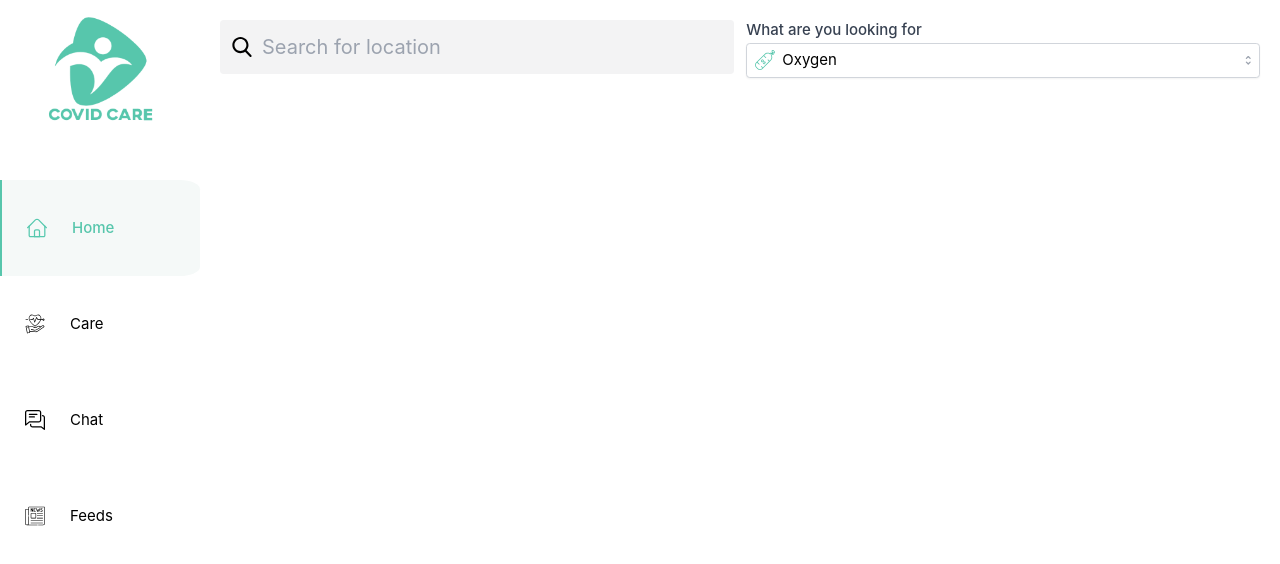
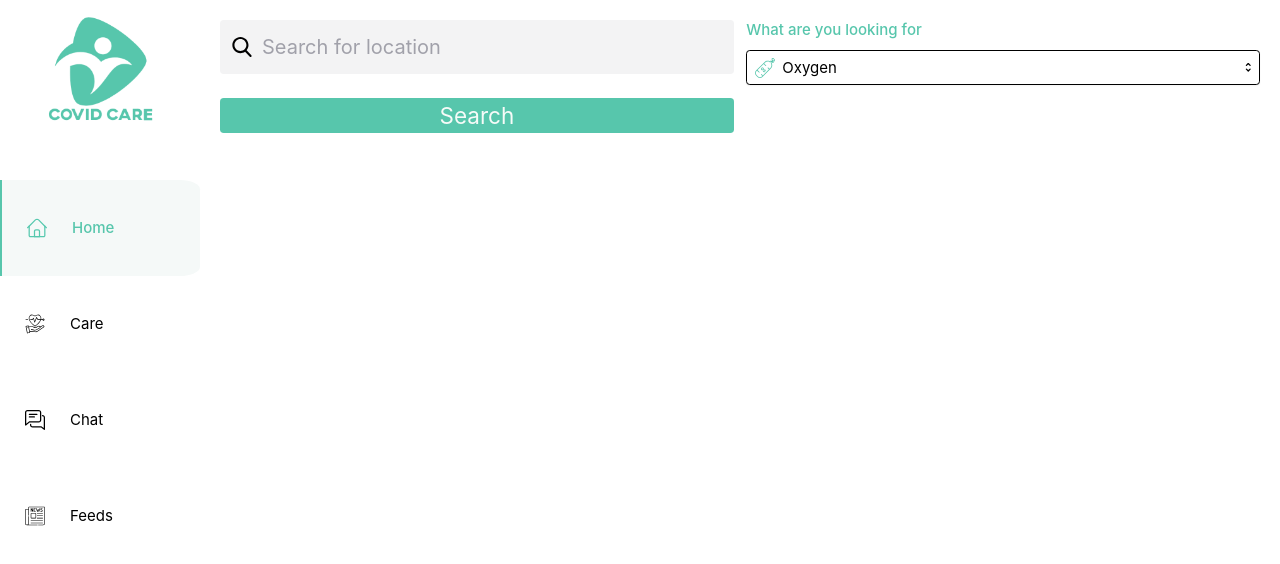
Before and after one commit to tanweer919/covidcare, a Next.js app: page / in a window 1280 px wide. Shown: the top 564 px of the page. Built offline with nearby package versions, Linux system fonts and the light colour scheme.

Commit message:
Corrected issue with location autocomplete and added search button

```diff
--- a/pages/index.tsx
+++ b/pages/index.tsx
@@ -1,6 +1,7 @@
 import Layout from "../src/components/Layout";
 import SearchBox from "../src/components/SearchBox";
 import ResourceSelect from "../src/components/ResourceSelect";
+import SearchButton from "../src/components/SearchButton";
 const Home = (): JSX.Element => {
   return (
     <Layout selectedKey={0}>
@@ -11,6 +12,7 @@ const Home = (): JSX.Element => {
         <div className="grid grid-cols-1 md:grid-cols-2 gap-y-5 gap-5">
           <SearchBox />
           <ResourceSelect />
+          <SearchButton />
         </div>
       </section>
     </Layout>
--- a/src/components/ResourceSelect.tsx
+++ b/src/components/ResourceSelect.tsx
@@ -41,14 +41,14 @@ const ResourceSelect = (): JSX.Element => {
     <div>
       <label
         id="listbox-label"
-        className="block text-2xl font-medium text-gray-700"
+        className="block text-2xl font-medium text-primary mb-4"
       >
         What are you looking for
       </label>
       <div className="mt-1 relative" ref={box}>
         <button
           type="button"
-          className="h-14 relative w-full bg-white border border-gray-300 rounded-md shadow-sm pl-3 pr-10 py-2 text-left cursor-default focus:outline-none focus:ring-1 focus:ring-indigo-500 focus:border-indigo-500"
+          className="h-14 relative w-full bg-white border border-gray-300 rounded-md shadow-sm pl-3 pr-10 py-2 text-left cursor-default focus:outline-none focus:ring-1 focus:ring-indigo-500 focus:border-secondary"
           aria-haspopup="listbox"
           aria-expanded="true"
           aria-labelledby="listbox-label"
--- /dev/null
+++ b/src/components/SearchButton.tsx
@@ -0,0 +1,11 @@
+const SearchButton = () => {
+  return (
+    <div>
+      <button className="bg-primary mb-4 rounded-md w-full p-2 text-4xl text-white">
+        Search
+      </button>
+    </div>
+  );
+};
+
+export default SearchButton;
--- a/src/components/SelectItem.tsx
+++ b/src/components/SelectItem.tsx
@@ -30,7 +30,7 @@ const SelectItem = ({
         </span>
       </div>
 
-      {isSelected && <span className="text-indigo-600 absolute inset-y-0 right-0 flex items-center pr-4">
+      {isSelected && <span className="text-secondary absolute inset-y-0 right-0 flex items-center pr-4">
         <svg
           className="h-8 w-8"
           xmlns="http://www.w3.org/2000/svg"
--- a/styles/Home.scss
+++ b/styles/Home.scss
@@ -42,6 +42,7 @@
   }
 }
 .searchbox-container {
+  position: relative;
   display: flex;
   width: 100%;
   justify-content: center;
@@ -51,8 +52,9 @@
   flex-direction: column;
 }
 .autocomplete-container {
+  position: absolute;
   width: 100%;
-  margin-top: 0.1rem;
+  margin-top: 5.3rem;
   height: fit-content;
   background-color: white;
   box-shadow: 0 3px 6px rgba(0, 0, 0, 0.05), 0 3px 6px rgba(0, 0, 0, 0.1);
--- a/styles/globals.scss
+++ b/styles/globals.scss
@@ -28,3 +28,12 @@ a {
   padding: 2rem;
   height: 100vh;
 }
+.text-white {
+  color: #f6fbf8;
+}
+.bg-gray-300 {
+  background-color: #f3f3f4;
+}
+.bg-white {
+  background-color: white;
+}
--- a/tailwind.config.js
+++ b/tailwind.config.js
@@ -5,6 +5,10 @@ module.exports = {
   ],
   darkMode: false, // or 'media' or 'class'
   theme: {
+    colors: {
+      primary: "#57c6ac",
+      secondary: "#3366ff",
+    },
     screens: {
       sm: "640px",
       // => @media (min-width: 640px) { ... }
```
